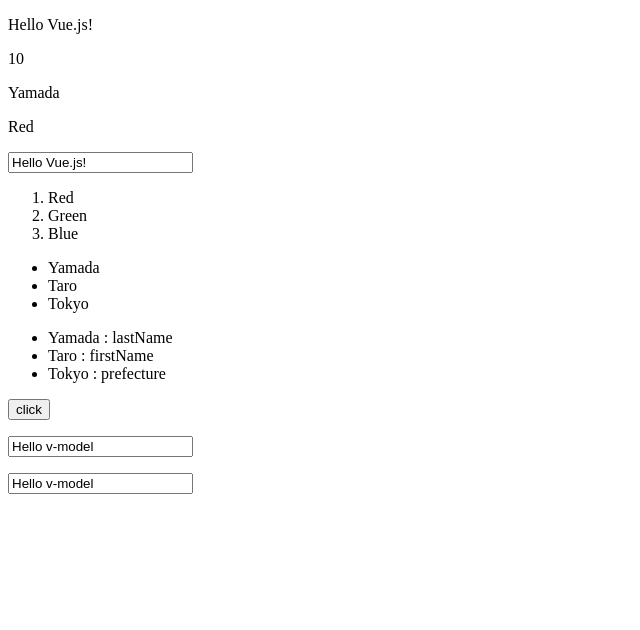
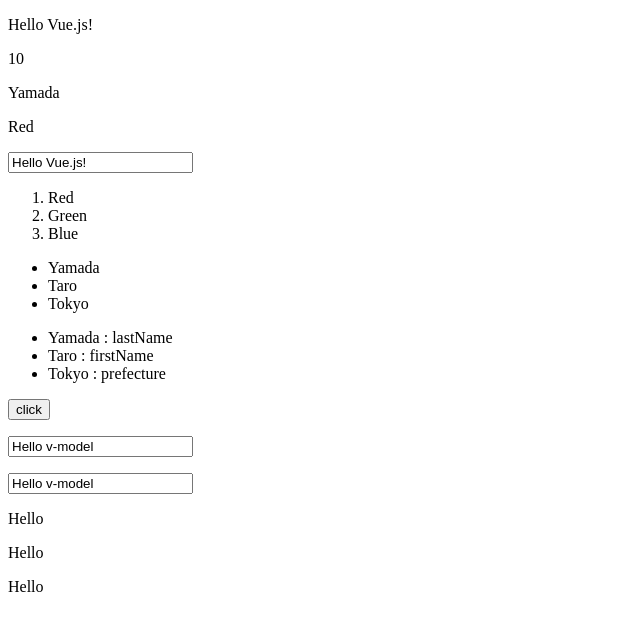
Before and after one commit to KKZoo/vue_practice, a plain HTML site: page index.html in a window 1280 px wide. Shown: the whole page, without its empty margins (0-640 px from the left). Drawn offline with nearby package versions, Linux system fonts and the light colour scheme.

Commit message:
componentの追加

```diff
--- a/index.html
+++ b/index.html
@@ -38,6 +38,10 @@
       <p>
         <input type="text" v-model="greet"/>
       </p>
+
+      <hello-component></hello-component/>
+      <hello-component></hello-component/>
+      <hello-component></hello-component/>
     </div>
   </body>
   <script src="https://cdn.jsdelivr.net/npm/vue@2.5.16/dist/vue.js"></script>
--- a/main.js
+++ b/main.js
@@ -1,3 +1,7 @@
+Vue.component('hello-component',{
+  template: '<p>Hello</p>'
+})
+
 var app = new Vue({
   el: '#app',
   data:{
```
